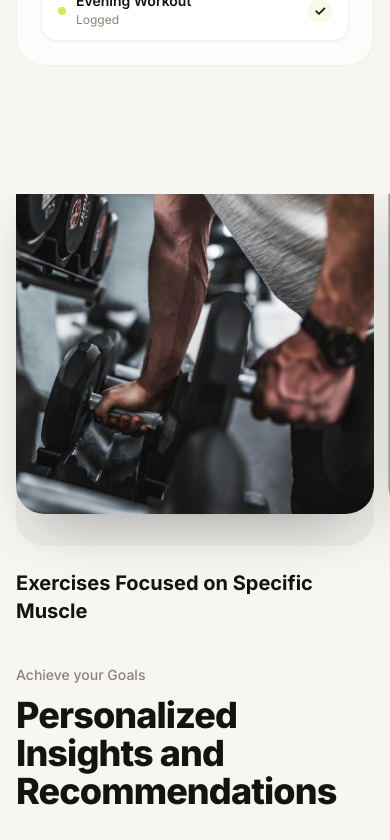
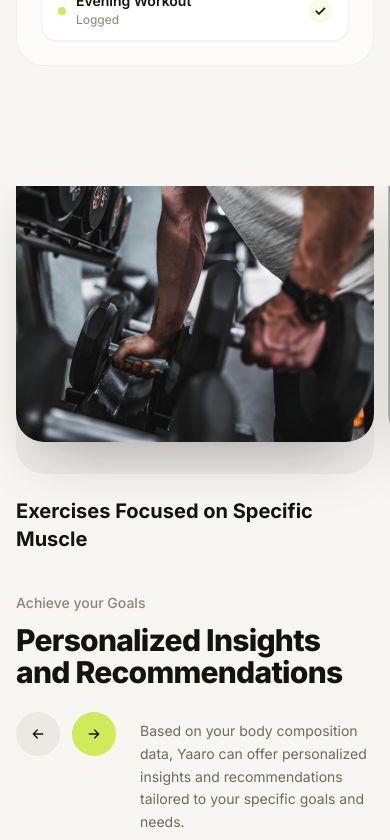
Before and after one commit to ZaploomTechnologies/yaaro_web, a Next.js app: page / in a window 390 px wide. Shown: the part 2720-3560 px from the top of the page. Built offline with nearby package versions, Linux system fonts and the light colour scheme; no server answers; grey boxes are pictures that could not be loaded.

Commit message:
Adjust layout and styling in PersonalizedInsights section for improved visual consistency; add workspace configuration file

```diff
--- a/src/sections/PersonalizedInsights.jsx
+++ b/src/sections/PersonalizedInsights.jsx
@@ -255,7 +255,7 @@ export default function PersonalizedInsights() {
     <section
       ref={sectionRef}
       id="insights"
-      className="relative bg-[#F7F6F2] py-16 md:py-24 overflow-hidden"
+      className="relative bg-[#F7F6F2] py-14 md:py-20 overflow-hidden"
       aria-label="Personalized insights and recommendations"
     >
       {/* dotted texture — matches the neighbouring light sections */}
@@ -302,7 +302,7 @@ export default function PersonalizedInsights() {
           <div>
             <div
               ref={slot0Ref}
-              className="rounded-[1.75rem] bg-[#14140F]/[0.04] h-[22rem] sm:h-[26rem] lg:h-[29rem]"
+              className="rounded-[1.75rem] bg-[#14140F]/[0.04] h-[18rem] sm:h-[22rem] lg:h-[24rem]"
             />
             <p
               ref={captionRef}
@@ -320,12 +320,12 @@ export default function PersonalizedInsights() {
             </span>
             <h2
               data-reveal
-              className="relative z-20 text-4xl sm:text-5xl font-extrabold text-[#14140F] leading-[1.05] tracking-tight mb-8 max-w-lg"
+              className="relative z-20 text-3xl sm:text-4xl lg:text-5xl font-extrabold text-[#14140F] leading-[1.05] tracking-tight mb-6 max-w-lg"
             >
               Personalized Insights and Recommendations
             </h2>
 
-            <div className="relative z-20 flex items-start gap-6 mb-10">
+            <div className="relative z-20 flex items-start gap-6 mb-8">
               <div ref={controlsRef} className="flex items-center gap-3 shrink-0">
                 <button
                   type="button"
@@ -352,10 +352,10 @@ export default function PersonalizedInsights() {
             </div>
 
             <div className="hidden md:grid grid-cols-2 gap-5">
-              <div ref={slot1Ref} className="rounded-[1.75rem] bg-[#14140F]/[0.04] h-[18rem] sm:h-[22rem]" />
+              <div ref={slot1Ref} className="rounded-[1.75rem] bg-[#14140F]/[0.04] h-[14rem] sm:h-[17rem]" />
               <div
                 ref={slot2Ref}
-                className="rounded-[1.75rem] bg-[#14140F]/[0.04] h-[14rem] sm:h-[17rem] self-end"
+                className="rounded-[1.75rem] bg-[#14140F]/[0.04] h-[11rem] sm:h-[13rem] self-end"
               />
             </div>
           </div>
```
Also changed, not shown: 1 other file (tests, documents, lock files or other folders).
